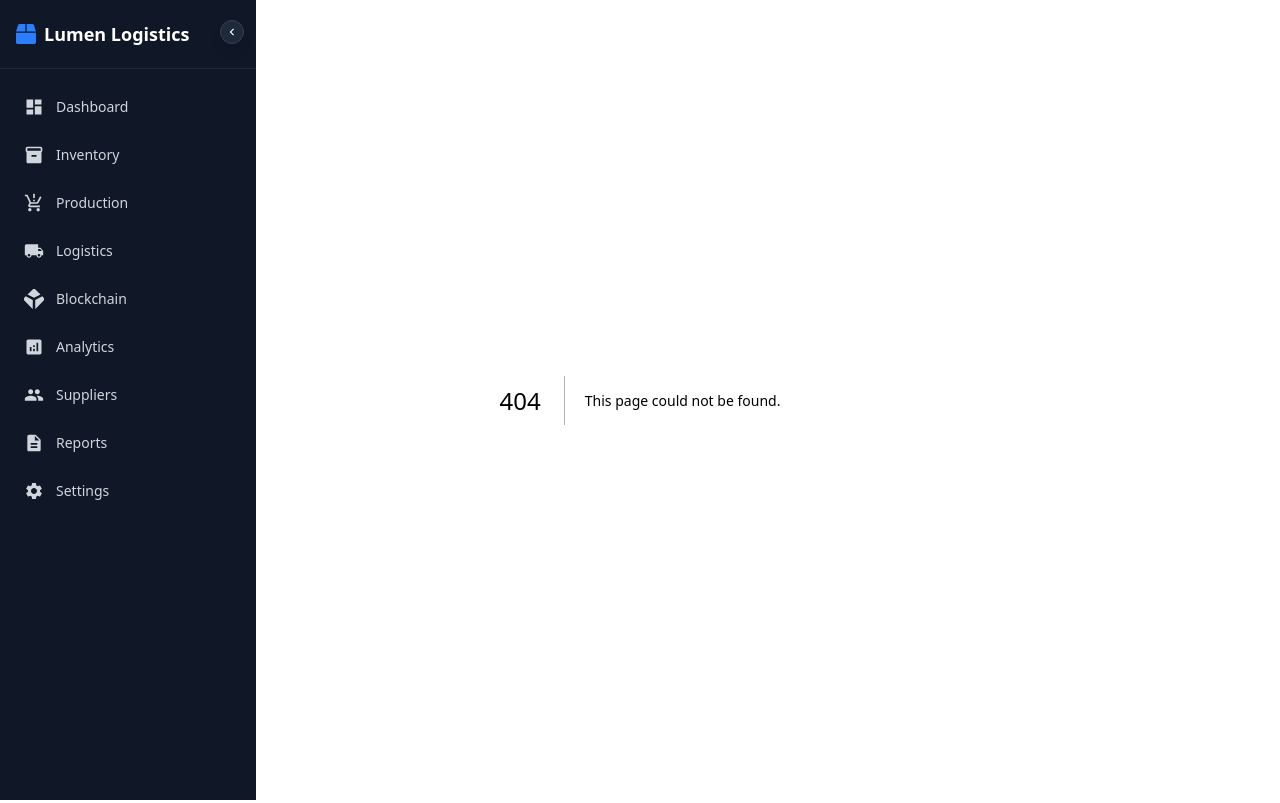
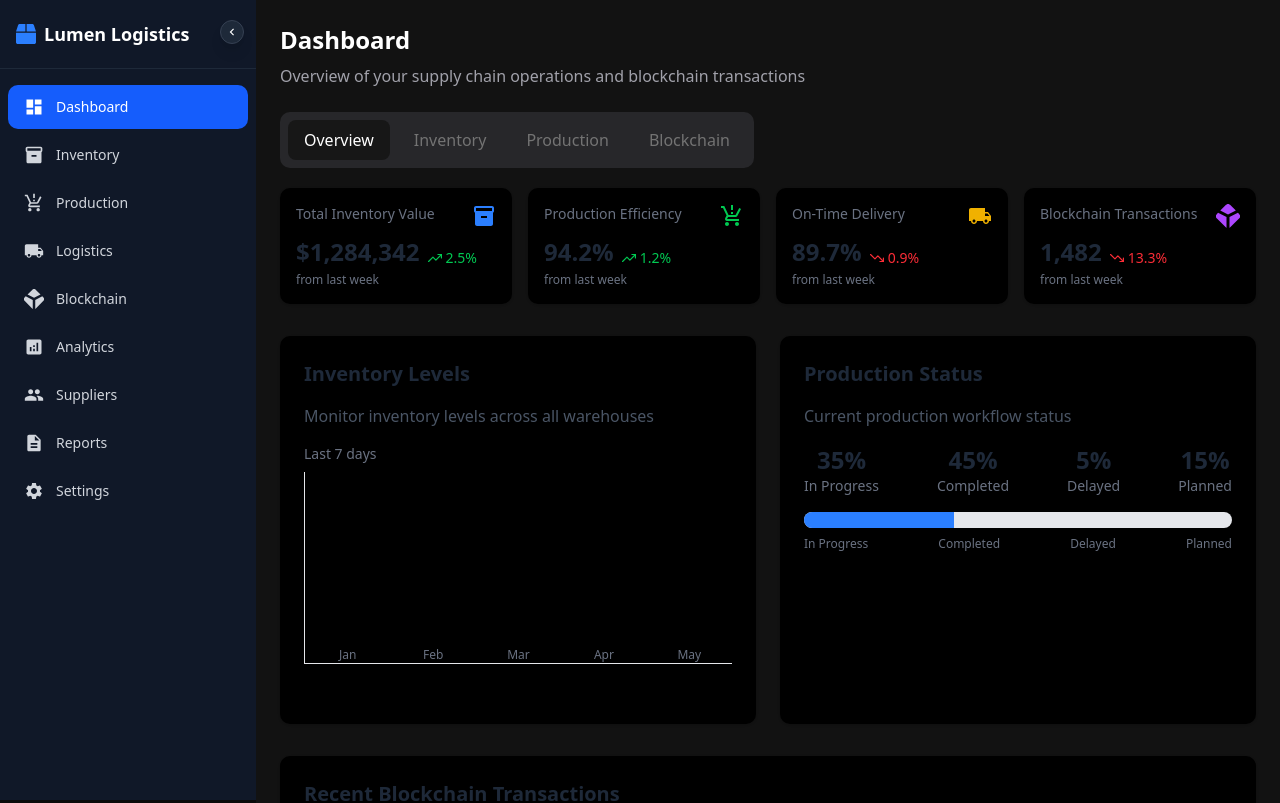
Before and after one commit to Lumen-Logistic-development/Lumen-Logistics, a Next.js app: page /Dashboard in a window 1280 px wide. Before the commit this address had no page. Shown: the top 803 px of the page. Built offline with nearby package versions, Linux system fonts and the light colour scheme.

Commit message:
feat: implement dashboard. issue#8

```diff
--- /dev/null
+++ b/src/app/Dashboard/page.tsx
@@ -0,0 +1,210 @@
+"use client";
+
+import { FC } from "react";
+import {
+  MdInventory,
+  MdProductionQuantityLimits,
+  MdLocalShipping,
+} from "react-icons/md";
+import { SiBlockchaindotcom } from "react-icons/si";
+import { FiTrendingUp, FiTrendingDown } from "react-icons/fi";
+
+const Dashboard: FC = () => {
+  // Mock data - replace with your actual data sources
+  const metrics = [
+    {
+      title: "Total Inventory Value",
+      value: "$1,284,342",
+      change: "2.5%",
+      isPositive: true,
+      icon: <MdInventory className="text-blue-500 text-2xl" />,
+    },
+    {
+      title: "Production Efficiency",
+      value: "94.2%",
+      change: "1.2%",
+      isPositive: true,
+      icon: <MdProductionQuantityLimits className="text-green-500 text-2xl" />,
+    },
+    {
+      title: "On-Time Delivery",
+      value: "89.7%",
+      change: "0.9%",
+      isPositive: false,
+      icon: <MdLocalShipping className="text-yellow-500 text-2xl" />,
+    },
+    {
+      title: "Blockchain Transactions",
+      value: "1,482",
+      change: "13.3%",
+      isPositive: false,
+      icon: <SiBlockchaindotcom className="text-purple-500 text-2xl" />,
+    },
+  ];
+
+  const inventoryData = [10000, 12000, 8000, 4000, 0];
+  const months = ["Jan", "Feb", "Mar", "Apr", "May", "Jun", "Jul"];
+  const productionStatus = [
+    { name: "In Progress", value: 35, color: "bg-blue-500" },
+    { name: "Completed", value: 45, color: "bg-green-500" },
+    { name: "Delayed", value: 5, color: "bg-red-500" },
+    { name: "Planned", value: 15, color: "bg-gray-400" },
+  ];
+
+  return (
+    <div className="p-6 bg-[#121212]">
+      <h1 className="text-2xl font-bold text-white mb-2">Dashboard</h1>
+      <p className="text-[#A1A1AA] mb-6">
+        Overview of your supply chain operations and blockchain transactions
+      </p>
+
+      {/* Overview Section */}
+      <section className="mb-8">
+        <div className=" space-x-2 bg-[#27272a] p-2 rounded-lg inline-block mb-5">
+          <button className="px-4 py-2 text-white bg-neutral-900 rounded-md">
+            Overview
+          </button>
+          <button className="px-4 py-2 text-neutral-500">Inventory</button>
+          <button className="px-4 py-2 text-neutral-500">Production</button>
+          <button className="px-4 py-2 text-neutral-500">Blockchain</button>
+        </div>
+
+        <div className="grid grid-cols-2 md:grid-cols-4 gap-4 mb-6">
+          {metrics.map((metric, index) => (
+            <div key={index} className="bg-black rounded-lg shadow p-4">
+              <div className="flex justify-between items-start mb-2">
+                <h3 className="text-sm font-medium text-gray-500">
+                  {metric.title}
+                </h3>
+                {metric.icon}
+              </div>
+              <div className="flex items-end">
+                <p className="text-2xl font-bold text-gray-800 mr-2">
+                  {metric.value}
+                </p>
+                <span
+                  className={`flex items-center text-sm ${
+                    metric.isPositive ? "text-green-500" : "text-red-500"
+                  }`}
+                >
+                  {metric.isPositive ? (
+                    <FiTrendingUp className="mr-1" />
+                  ) : (
+                    <FiTrendingDown className="mr-1" />
+                  )}
+                  {metric.change}
+                </span>
+              </div>
+              <p className="text-xs text-gray-500 mt-1">
+                from{" "}
+                {metric.title.includes("Month") ? "last month" : "last week"}
+              </p>
+            </div>
+          ))}
+        </div>
+      </section>
+
+      <div className="grid grid-cols-1 lg:grid-cols-2 gap-6 mb-8">
+        {/* Inventory Levels Section */}
+        <section className="bg-black rounded-lg shadow p-6">
+          <h2 className="text-xl font-semibold text-gray-800 mb-4">
+            Inventory Levels
+          </h2>
+          <p className="text-gray-600 mb-4">
+            Monitor inventory levels across all warehouses
+          </p>
+
+          <div className="h-64">
+            <h3 className="text-sm font-medium text-gray-500 mb-2">
+              Last 7 days
+            </h3>
+            <div className="flex items-end h-48 border-b border-l border-gray-200">
+              {inventoryData.map((value, index) => (
+                <div key={index} className="flex-1 flex flex-col items-center">
+                  <div
+                    className="w-8 bg-blue-500 rounded-t hover:bg-blue-600 transition-colors"
+                    style={{ height: `${(value / 12000) * 100}%` }}
+                  />
+                  <span className="text-xs text-gray-500 mt-1">
+                    {months[index]}
+                  </span>
+                </div>
+              ))}
+            </div>
+          </div>
+        </section>
+
+        {/* Production Status Section */}
+        <section className="bg-black rounded-lg shadow p-6">
+          <h2 className="text-xl font-semibold text-gray-800 mb-4">
+            Production Status
+          </h2>
+          <p className="text-gray-600 mb-4">
+            Current production workflow status
+          </p>
+
+          <div className="flex justify-between mb-4">
+            {productionStatus.map((status, index) => (
+              <div key={index} className="text-center">
+                <p className="text-2xl font-bold text-gray-800">
+                  {status.value}%
+                </p>
+                <p className="text-sm text-gray-500">{status.name}</p>
+              </div>
+            ))}
+          </div>
+
+          <div className="h-4 bg-gray-200 rounded-full overflow-hidden">
+            {productionStatus.map((status, index) => (
+              <div
+                key={index}
+                className={`h-full ${status.color}`}
+                style={{ width: `${status.value}%` }}
+              />
+            ))}
+          </div>
+
+          <div className="flex justify-between mt-2">
+            {productionStatus.map((status, index) => (
+              <span key={index} className="text-xs text-gray-500">
+                {status.name}
+              </span>
+            ))}
+          </div>
+        </section>
+      </div>
+
+      {/* Recent Blockchain Transactions Section */}
+      <section className="bg-black rounded-lg shadow p-6 mb-8">
+        <h2 className="text-xl font-semibold text-gray-800 mb-4">
+          Recent Blockchain Transactions
+        </h2>
+        <p className="text-gray-600 mb-4">
+          Latest transactions recorded on Stellar blockchain
+        </p>
+        <div className="bg-gray-100 p-4 rounded-lg">
+          <p className="text-center text-gray-500">
+            Blockchain transaction data visualization would go here
+          </p>
+        </div>
+      </section>
+
+      {/* Supply Chain Visibility Section */}
+      <section className="bg-black rounded-lg shadow p-6">
+        <h2 className="text-xl font-semibold text-gray-800 mb-4">
+          Supply Chain Visibility
+        </h2>
+        <p className="text-gray-600 mb-4">
+          Global view of your supply chain network
+        </p>
+        <div className="bg-gray-100 p-4 rounded-lg">
+          <p className="text-center text-gray-500">
+            Supply chain network visualization would go here
+          </p>
+        </div>
+      </section>
+    </div>
+  );
+};
+
+export default Dashboard;
--- a/src/app/components/SideBar.tsx
+++ b/src/app/components/SideBar.tsx
@@ -28,12 +28,14 @@ interface NavItemProps {
   title: string;
   isActive: boolean;
   collapsed: boolean;
+  onClick?: () => void;
 }
 
-const NavItem: FC<NavItemProps> = ({ href, icon: Icon, title, isActive, collapsed }) => {
+const NavItem: FC<NavItemProps> = ({ href, icon: Icon, title, isActive, collapsed, onClick }) => {
   return (
     <Link
       href={href}
+      onClick={onClick}
       className={`flex items-center ${collapsed ? 'justify-center' : 'space-x-3'} px-4 py-3 rounded-lg transition-colors ${
         isActive
           ? 'bg-blue-600 text-white'
@@ -68,7 +70,7 @@ const Sidebar: FC = () => {
   };
 
   const navItems = [
-    { href: '/dashboard', icon: MdDashboard, title: 'Dashboard' },
+    { href: '/Dashboard', icon: MdDashboard, title: 'Dashboard' },
     { href: '/inventory', icon: MdInventory, title: 'Inventory' },
     { href: '/production', icon: MdProductionQuantityLimits, title: 'Production' },
     { href: '/logistics', icon: MdLocalShipping, title: 'Logistics' },
@@ -81,6 +83,13 @@ const Sidebar: FC = () => {
 
   const toggleSidebar = () => {
     setIsOpen(!isOpen);
+  };
+
+  // Close mobile sidebar when clicking on Dashboard
+  const handleDashboardClick = () => {
+    if (isOpen) {
+      setIsOpen(false);
+    }
   };
 
   return (
@@ -132,6 +141,11 @@ const Sidebar: FC = () => {
                   title={item.title}
                   isActive={pathname === item.href}
                   collapsed={collapsed}
+                  onClick={
+                    item.href === "/dashboard"
+                      ? handleDashboardClick
+                      : undefined
+                  }
                 />
               </li>
             ))}
@@ -146,6 +160,15 @@ const Sidebar: FC = () => {
           aria-hidden="true"
         />
       )}
+
+      {/* Main content area - positioned to the right of sidebar */}
+      <main
+        className={`min-h-screen transition-all duration-300 ${
+          collapsed ? "md:ml-16" : "md:ml-64"
+        }`}
+      >
+        {/* Your page content will go here */}
+      </main>
     </>
   );
 };
--- a/src/app/layout.tsx
+++ b/src/app/layout.tsx
@@ -26,10 +26,10 @@ export default function RootLayout({
   return (
     <html lang="en">
       <body
-        className={`${geistSans.variable} ${geistMono.variable} antialiased`}
+        className={`${geistSans.variable} ${geistMono.variable} antialiased flex`}
       >
-        <Sidebar/>
-        {children}
+        <Sidebar />
+        <div className="w-full">{children}</div>
       </body>
     </html>
   );
```
Also changed, not shown: 1 other file (tests, documents, lock files or other folders).
